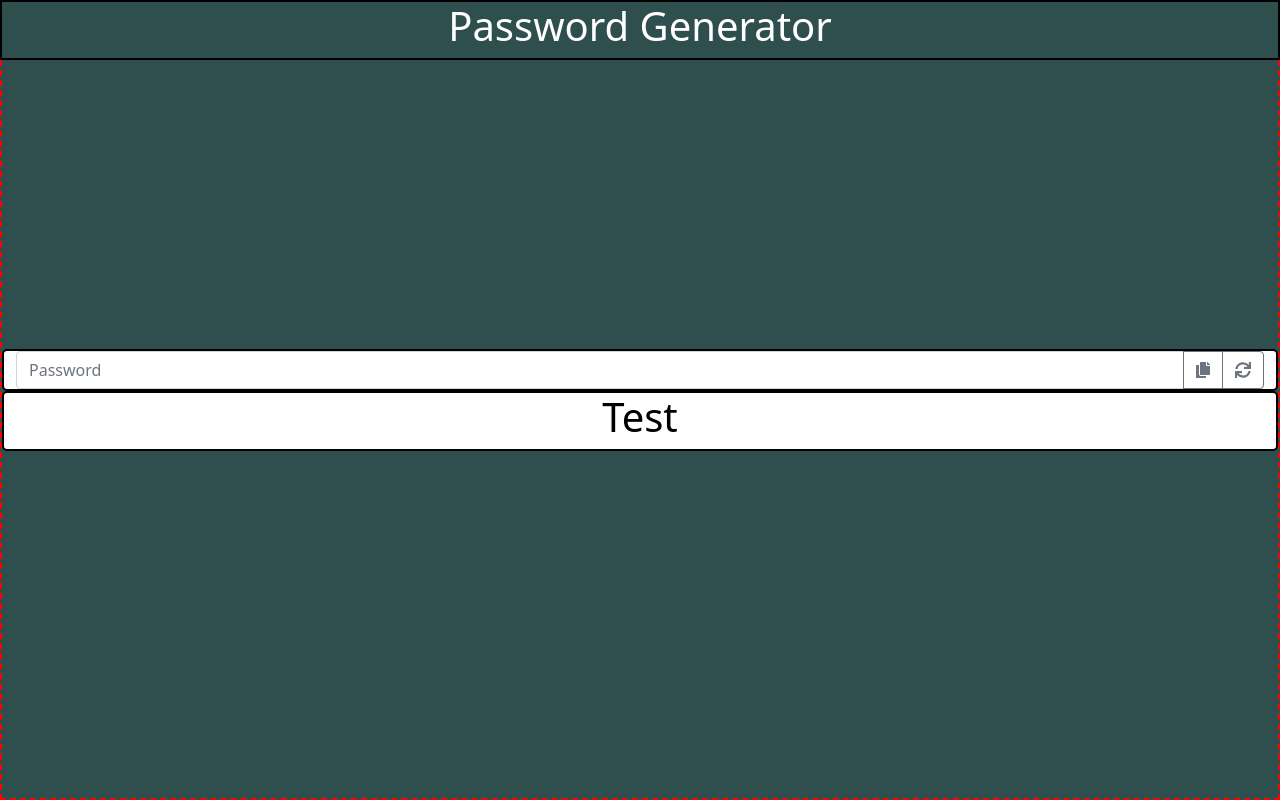
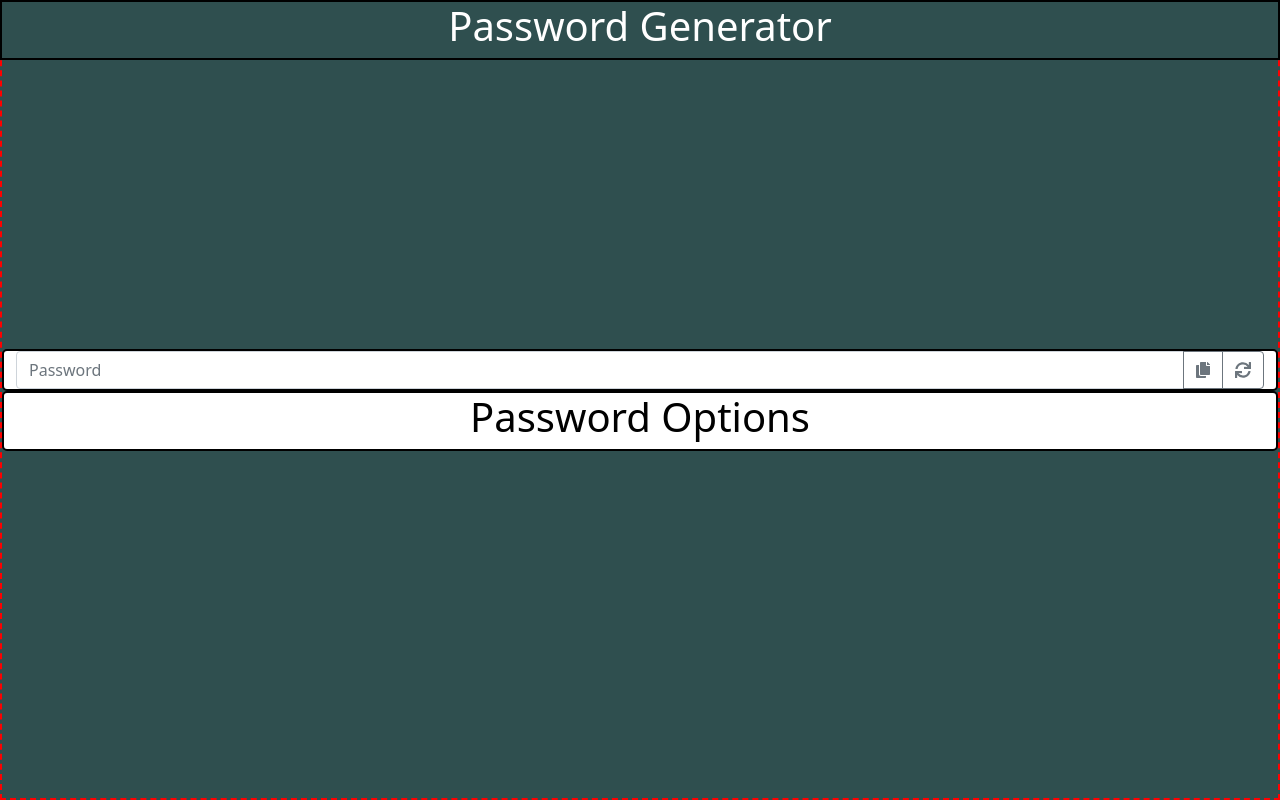
Before and after one commit to MichOchieng/passwordGen, a React (Create React App) app: page / in a window 1280 px wide. Built offline with nearby package versions, Linux system fonts and the light colour scheme.

Commit message:
Changed text

```diff
--- a/src/components/passswordOptions.js
+++ b/src/components/passswordOptions.js
@@ -5,7 +5,7 @@ class Options extends Component{
     render(){
         return(
             <div className = "Options">
-                <h1>Test</h1>
+                <h1>Password Options</h1>
 
             </div>
         );
```
